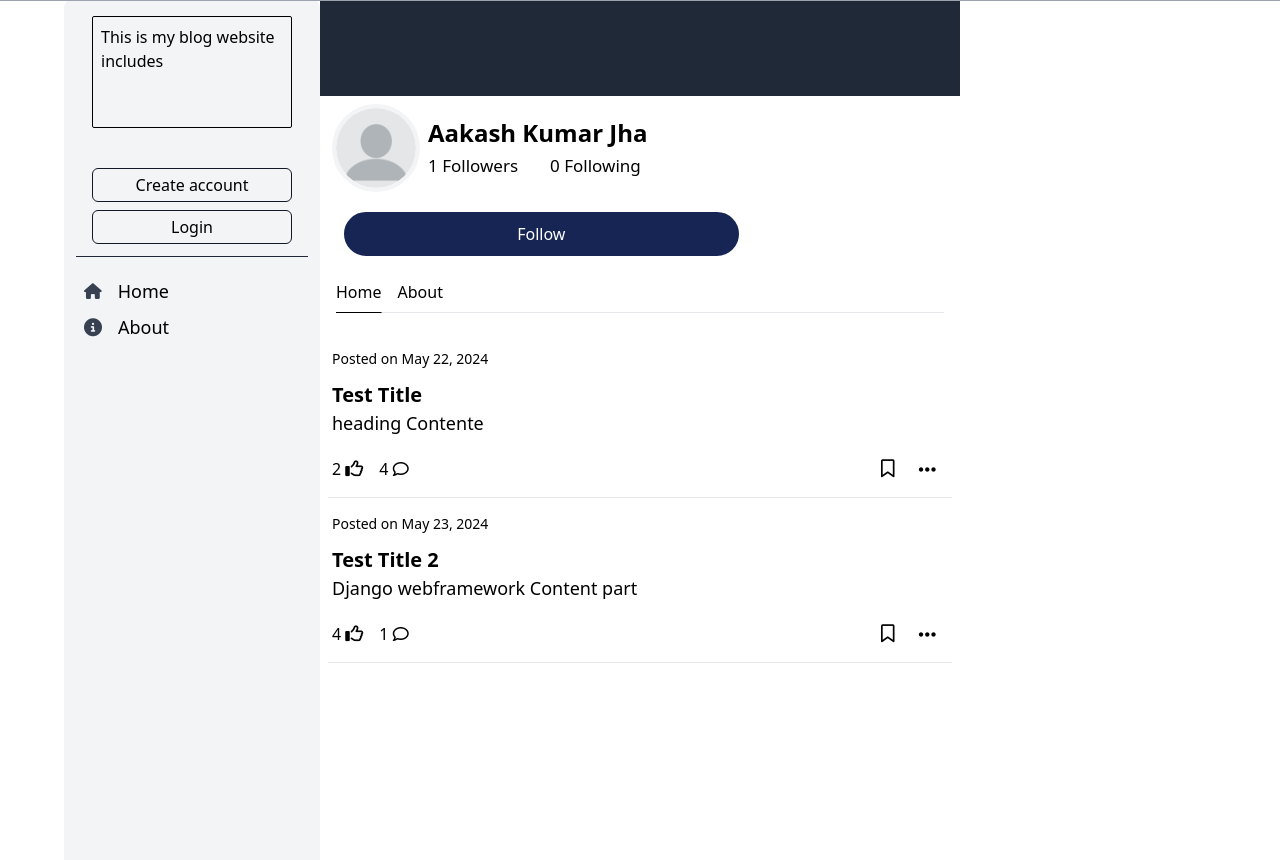
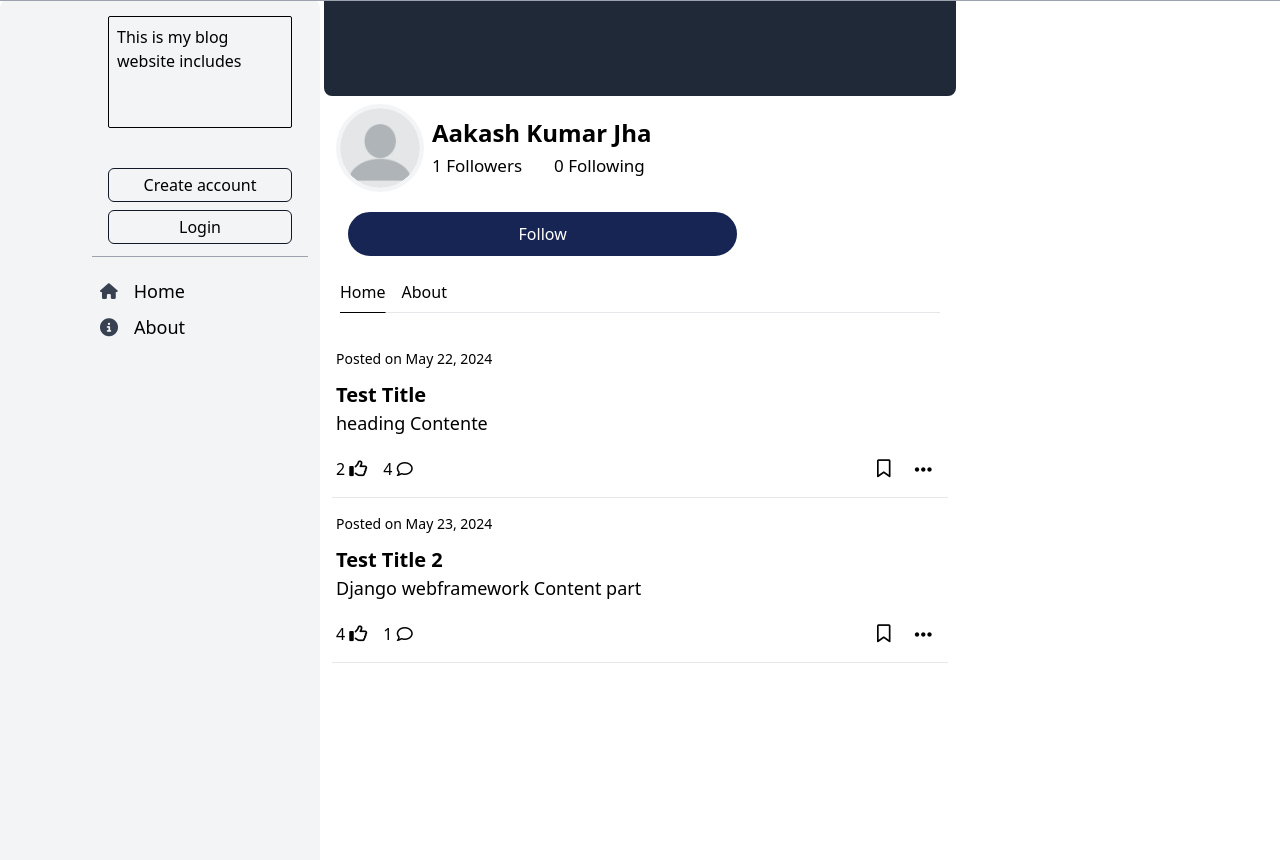
Before and after one commit to Aakashmid/DjangoBlogApp, a Django app: a page that uses templates/base.html in a window 1280 px wide. Shown: the part 56-916 px from the top of the page. Run offline with Django 4.2, Linux system fonts and the light colour scheme; data comes from the database, SQL or seed files in the repository; both versions use the stored data as it was after the commit; some libraries are stand-ins or nearby versions.

Commit message:
soliving issue for produciton

```diff
--- a/App/views.py
+++ b/App/views.py
@@ -224,7 +224,7 @@ def detail_post(request,slug=None,author_username=None):
     # for change like count of a comment on post
     if request.method=="POST":
         try:
-            likedComments= request.session['likedComments'] if 'likedComments' in request.session  else []
+            likedComments= request.session.get('likedComments',[])
             data=json.loads(request.body)
             comment_sno=int(data.get('comment_sno'))
             comment=Comment.objects.get(sno=comment_sno)
@@ -520,29 +520,25 @@ def serialize_session(session):
         serialized_data[key] = value
     return json.dumps(serialized_data)
 
-# for saving post (adding in reading list of user)
+
 def SavePost(request):
-    if request.method=="POST":
-        post_id=request.POST.get('Post_id')
-        if post_id :
-            post_id=int(post_id)
-            if 'SavedPosts' in request.session:
-                if post_id not in request.session['SavedPosts']:
-                    request.session['SavedPosts'].append(post_id)
-                    response=JsonResponse({'Result':'Post_saved'})
-                    request.session.modified=True
-                    return response
-                else:
-                    request.session['SavedPosts'].remove(post_id)
-                    request.session.modified=True
-                    response=JsonResponse({'Result':'Post_unsaved'})
-                    return response
+    if request.method == "POST":
+        post_id = request.POST.get('Post_id')
+        if post_id:
+            post_id = int(post_id)
+            saved_posts = request.session.get('SavedPosts', [])
+
+            if post_id in saved_posts:
+                saved_posts.remove(post_id)
+                result = 'Post_unsaved'
             else:
-                request.session['SavedPosts']=[post_id]
-                request.session.modified=True
-                return JsonResponse({'Result':'Post_saved'})
+                saved_posts.append(post_id)
+                result = 'Post_saved'
+
+            request.session['SavedPosts'] = saved_posts
+            request.session.modified = True
+            return JsonResponse({'Result': result})
         else:
-            # return HttpResponseRedirect(reverse('App:Author profile',args=(,)))
-            return HttpResponse('testingdslf')
+            return HttpResponse('Invalid Post ID', status=400)
     else:
         return redirect('/')
--- a/Project_Blog/settings.py
+++ b/Project_Blog/settings.py
@@ -15,7 +15,7 @@ BASE_DIR = Path(__file__).resolve().parent.parent
 SECRET_KEY = 'django-insecure-8kbo$_-*8irf^50#5kdmn4=lm)o*w*7=a7*$git!+9ie-u$qyf'
 
 # SECURITY WARNING: don't run with debug turned on in production!
-DEBUG=True if os.environ.get('DEBUG') else True
+DEBUG=False if os.environ.get('DEBUG') else True
 
 APPEND_SLASH = True
 
@@ -151,7 +151,7 @@ SESSION_COOKIE_AGE = 3600
 
 ### Settings configuration for production
 
-if  DEBUG:  # checking whether debug is false or true
+if not  DEBUG:  # checking whether debug is false or true
     STATIC_ROOT=BASE_DIR /'staticfiles'
     STATICFILES_STORAGE = 'whitenoise.storage.CompressedManifestStaticFilesStorage'
     SECRET_KEY=os.environ.get('SECRET_KEY')
--- a/static/src/output.css
+++ b/static/src/output.css
@@ -963,6 +963,14 @@ video {
   width: 100%;
 }
 
+.w-10\/12 {
+  width: 83.333333%;
+}
+
+.w-9\/12 {
+  width: 75%;
+}
+
 .max-w-full {
   max-width: 100%;
 }
@@ -1183,6 +1191,11 @@ video {
   border-bottom-left-radius: 0.5rem;
 }
 
+.rounded-b-\[-20px\] {
+  border-bottom-right-radius: -20px;
+  border-bottom-left-radius: -20px;
+}
+
 .border {
   border-width: 1px;
 }
@@ -1213,6 +1226,11 @@ video {
   border-color: rgb(23 37 84 / var(--tw-border-opacity));
 }
 
+.border-gray-400 {
+  --tw-border-opacity: 1;
+  border-color: rgb(156 163 175 / var(--tw-border-opacity));
+}
+
 .border-gray-500 {
   --tw-border-opacity: 1;
   border-color: rgb(107 114 128 / var(--tw-border-opacity));
@@ -1228,11 +1246,6 @@ video {
   border-color: rgb(55 65 81 / var(--tw-border-opacity));
 }
 
-.border-gray-800 {
-  --tw-border-opacity: 1;
-  border-color: rgb(31 41 55 / var(--tw-border-opacity));
-}
-
 .border-gray-900 {
   --tw-border-opacity: 1;
   border-color: rgb(17 24 39 / var(--tw-border-opacity));
@@ -1390,6 +1403,10 @@ video {
 
 .pb-4 {
   padding-bottom: 1rem;
+}
+
+.pr-2 {
+  padding-right: 0.5rem;
 }
 
 .pt-2 {
@@ -1922,10 +1939,6 @@ video {
     position: fixed;
   }
 
-  .lg\:left-2 {
-    left: 0.5rem;
-  }
-
   .lg\:block {
     display: block;
   }
@@ -1980,6 +1993,14 @@ video {
 
   .lg\:w-full {
     width: 100%;
+  }
+
+  .lg\:w-10\/12 {
+    width: 83.333333%;
+  }
+
+  .lg\:w-\[25\%\] {
+    width: 25%;
   }
 
   .lg\:space-y-4 > :not([hidden]) ~ :not([hidden]) {
@@ -2023,10 +2044,6 @@ video {
 }
 
 @media (min-width: 1280px) {
-  .xl\:left-\[5\%\] {
-    left: 5%;
-  }
-
   .xl\:mx-auto {
     margin-left: auto;
     margin-right: auto;
@@ -2036,12 +2053,12 @@ video {
     width: 83.333333%;
   }
 
-  .xl\:w-\[20\%\] {
-    width: 20%;
-  }
-
   .xl\:w-\[25\%\] {
     width: 25%;
+  }
+
+  .xl\:w-9\/12 {
+    width: 75%;
   }
 
   .xl\:text-lg {
--- a/templates/App/author.html
+++ b/templates/App/author.html
@@ -5,7 +5,7 @@
 
 <div class="author-page-container">
     <div class="">
-        <div class="h-24 w-full bg-gray-800"></div>
+        <div class="h-24 w-full bg-gray-800 rounded-b-lg"></div>
         <div class="py-3 px-4 flex flex-col space-y-6">
             <div class="flex space-x-3 items-center  ">
                 <div class="h-20 rounded-full w-20 outline outline-4 outline-gray-100 overflow-hidden">
--- a/templates/App/profile.html
+++ b/templates/App/profile.html
@@ -10,7 +10,7 @@ Profile
 <div id="profile_page" class="profile-container">
     <div class="upper">
         <div class="flex flex-col justify-center relative">
-            <div class="h-24 flex flex-col justify-center bg-gray-800">
+            <div class="h-24 flex flex-col justify-center bg-gray-800 rounded-b-lg">
             </div>
             <div class="p-3 ">
                 <span class="flex space-x-5 items-center ">
--- a/templates/base.html
+++ b/templates/base.html
@@ -187,8 +187,8 @@
     <div class="main-container lg:flex ">
         <!-- navigation for larger screen -->
         <div
-            class="z-0 side-navigation-bar lg:fixed top-15   hidden lg:block xl:w-[20%] xl:left-[5%] lg:left-2 lg:w-[23%] h-full ">
-            <div id="navigation_bar" class=" bg-gray-100 px-3  z-20 w-auto h-full scroll-auto rounded-lg">
+            class="z-0 side-navigation-bar lg:fixed top-15  bg-gray-100 rounded-lg hidden lg:block xl:w-[25%]   lg:w-[25%] h-full ">
+            <div id="navigation_bar" class="  px-3 float-right  xl:w-9/12 lg:w-10/12 h-full scroll-auto rounded-lg">
                 <div class=" mb-6 px-4 py-4">
                     {% if user.is_authenticated %}
                     <div class="p-2 mx-auto flex flex-col justify-start space-y-1">
@@ -222,7 +222,7 @@
                         class="px-2 p-1 text-center hover:bg-gray-800 hover:text-white border-[1px] border-gray-900 rounded-md">Login</a>
                     {% endif %}
                 </div>
-                <hr class="my-3 border-t-[1px] border-gray-800 ">
+                <hr class="my-3 border-t-[1px] border-gray-400 ">
                 <div class="flex flex-col mt-4 navigation">
 
                     <a href="/" class="">
@@ -239,14 +239,13 @@
                         <div class="px-2 py-1 hover:bg-white  text-lg font-normal rounded-md flex items-center"><span
                                 class="text-gray-700 mr-4"><i class="fa-solid fa-circle-info"></i></span>About</div>
                     </a>
-
                 </div>
             </div>
         </div>
 
         <!-- searchbar -->
         <div id="searchBar"
-            class="searchBar fixed lg:w-[50%] md:w-[80%] rounded-b-lg left-1/2 top-16 -translate-x-1/2 w-full  bg-white   p-2 hidden  ">
+            class="z-10 searchBar fixed lg:w-[50%] md:w-[80%] rounded-b-lg left-1/2 top-15 -translate-x-1/2 w-full  bg-white   p-2 hidden  ">
             <form action="{% url 'App:Search Posts' %}" method="get" class="space-x-2 flex px-1">
                 <input type="text" name="q" id="q"
                     class="w-full p-[7px]  bg-gray-50  outline outline-1 focus:outline-2 outline-gray-500 shadow-md   focus:outline-gray-800  rounded"
@@ -256,7 +255,7 @@
             </form>
         </div>
         <!-- main body -->
-        <div class="base-body lg:w-[50%] md:w-[80%] sm:w-[95%] w-full  mx-auto ">
+        <div class="base-body lg:w-[50%] md:w-[80%] sm:w-[95%] w-full  px-1 mx-auto ">
             {% block body %}
             {% endblock body %}
         </div>
--- a/templates/signup.html
+++ b/templates/signup.html
@@ -35,7 +35,7 @@
             </div>
             <div class="flex-col flex space-y-1">
                 <label for="password" class="text-[17px] ">Password</label>
-                <input name="password" id="spassword" type="password"
+                <input name="password" id="password" type="password"
                     class="text-[17px] rounded px-2 py-1 border-[1px] border-gray-700 focus:outline  focus:outline-1 shadow-md focus:outline-gray-900"
                     required>
             </div>
```
Also changed, not shown: db.sqlite3, media/App/profileimg/Screenshot_2024-05-27_014641.png (added), media/App/profileimg/Screenshot_2024-05-27_014641_9JnZRfF.png (added).
